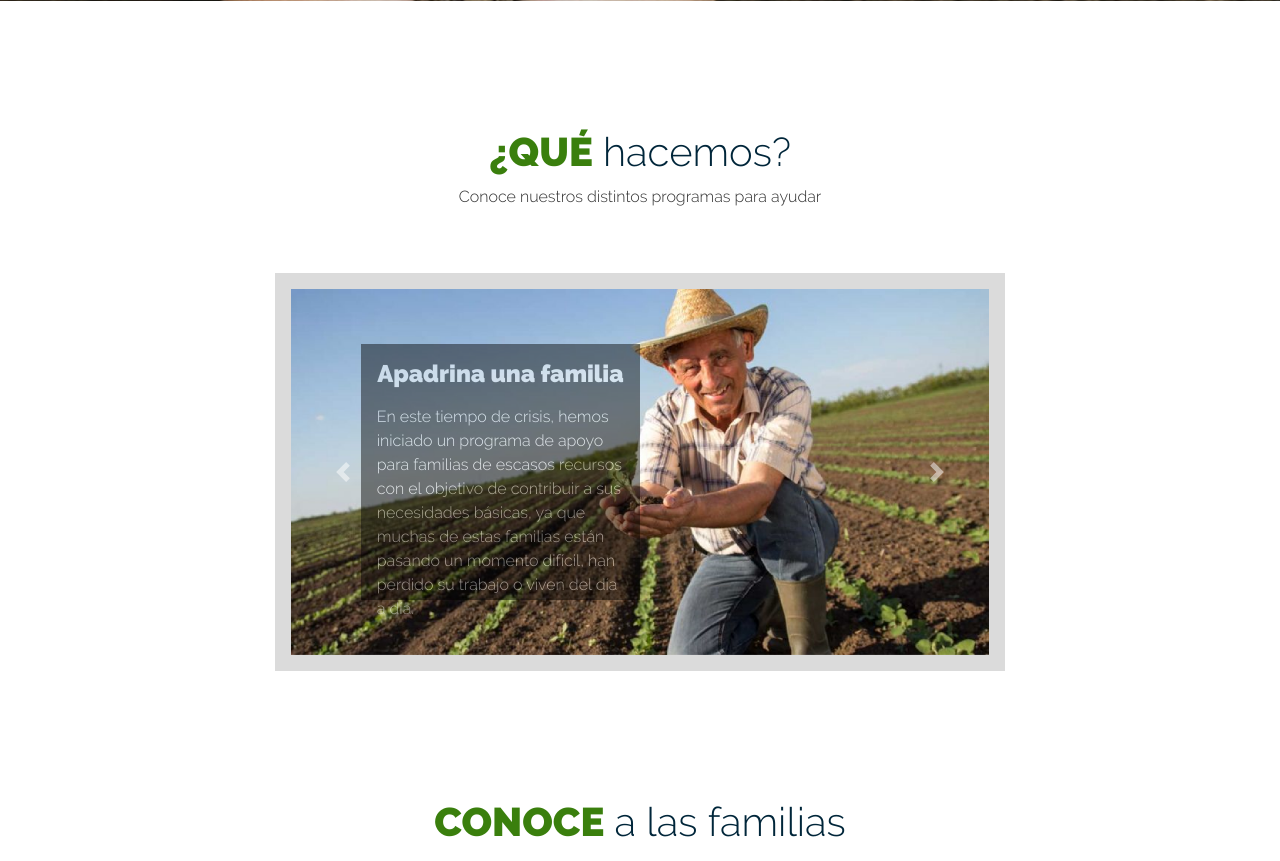
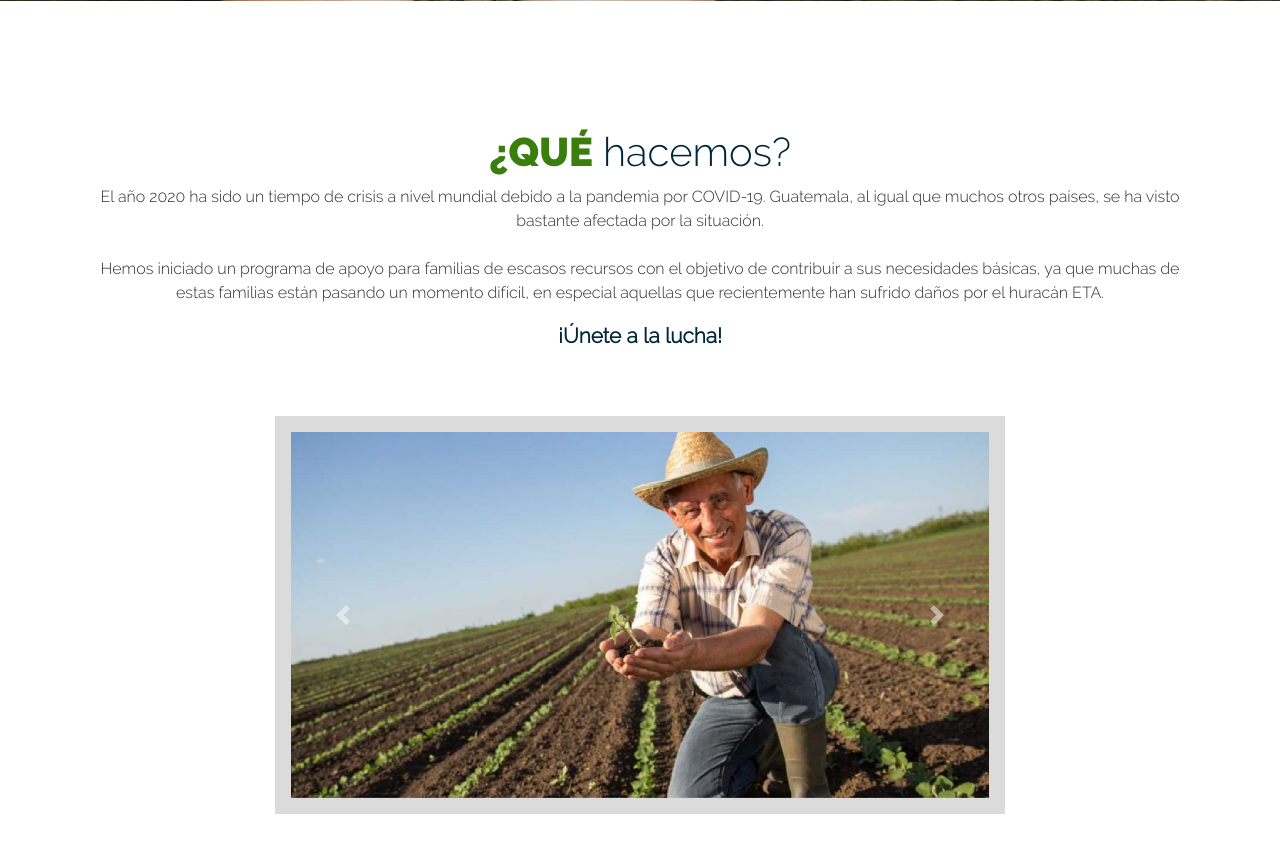
Before and after one commit to LuisFarfan57/SembrandoConAmor, a Symfony app: template app/SembrandoConAmor/templates/Homepage/homepage.html.twig in a window 1280 px wide. Shown: the part 758-1619 px from the top of the page. Run offline with Twig, Linux system fonts and the light colour scheme; the template is opened without the code that fills it, so the values that code supplies are empty; some libraries are stand-ins or nearby versions.

Commit message:
Cambio en texto de que hacemos e imagenes

```diff
--- a/app/SembrandoConAmor/public/css/Homepage/homepageStyle.css
+++ b/app/SembrandoConAmor/public/css/Homepage/homepageStyle.css
@@ -125,14 +125,15 @@ body {
 }
 
 .contenedor_texto_carousel {
-    background: #000000 0% 0% no-repeat padding-box;
-    opacity: 0.45;
+    background: rgba(0, 0, 0, 0.45);
     color: white;
     height: 70%;
     width: 40%;
     position: absolute;
     top: 15%;
     left: 10%;
+    overflow: hidden;
+    overflow-y: scroll;
 }
 
 .titulo_texto_carousel {
--- a/app/SembrandoConAmor/templates/Homepage/homepage.html.twig
+++ b/app/SembrandoConAmor/templates/Homepage/homepage.html.twig
@@ -77,7 +77,10 @@
             <div class="row">
                 <div class="col text-center">
                     <h1><span class="tituloSeccionVerde Raleway-Black">¿QUÉ</span><span class="tituloSeccionNegro"> hacemos?</span></h1>
-                    <p>Conoce nuestros distintos programas para ayudar</p>
+                    <p style="white-space: pre-line;">El año 2020 ha sido un tiempo de crisis a nivel mundial debido a la pandemia por COVID-19. Guatemala, al igual que muchos otros países, se ha visto bastante afectada por la situación.
+
+                        Hemos iniciado un programa de apoyo para familias de escasos recursos con el objetivo de contribuir a sus necesidades básicas, ya que muchas de estas familias están pasando un momento difícil, en especial aquellas que recientemente han sufrido daños por el huracán ETA.</p>
+                    <p class="tituloSeccionNegro font-weight-bolder" style="font-size: 130%;">¡Únete a la lucha!</p>
                 </div>
             </div>
 
@@ -88,16 +91,6 @@
                             <div class="carousel-inner">
                                 <div class="carousel-item active">
                                     <img src="{{ asset('assets/imagenes/Homepage/Carrousel/carrousel1.png') }}" class="d-block w-100" alt="Imagen 1">
-                                    <div class="contenedor_texto_carousel p-3 d-lg-block d-none">
-                                        <h4 class="text-center mb-3 titulo_texto_carousel Raleway-Black" style="opacity: 1;">Apadrina una familia</h4>
-                                        <p class="texto_carousel" style="opacity: 1;">En este tiempo de crisis, hemos iniciado un programa de apoyo para familias de escasos recursos con el objetivo de contribuir a sus necesidades básicas, ya que muchas de estas familias están pasando un momento difícil, han perdido su trabajo o viven del día a día.  </p>
-                                    </div>
-                                </div>
-                                <div class="carousel-item">
-                                    <img src="{{ asset('assets/imagenes/Homepage/Carrousel/carrousel1.png') }}" class="d-block w-100" alt="Imagen 2">
-                                </div>
-                                <div class="carousel-item">
-                                    <img src="{{ asset('assets/imagenes/Homepage/Carrousel/carrousel1.png') }}" class="d-block w-100" alt="Imagen 3">
                                 </div>
                             </div>
                             <a class="carousel-control-prev" href="#carouselQueHacemos" role="button" data-slide="prev">
```
